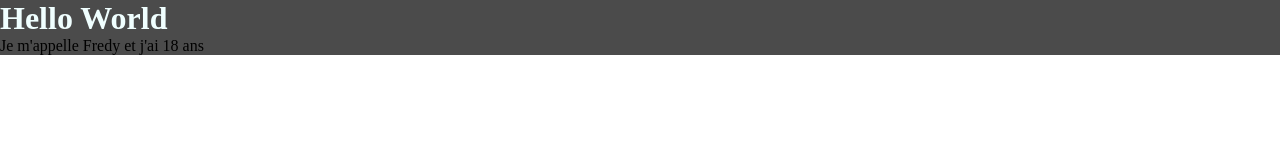
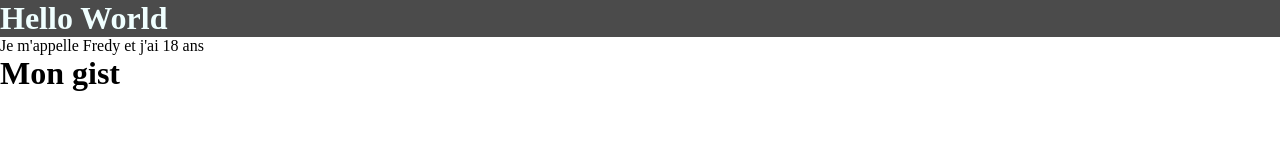
Before and after one commit to JhnRavelo/site-static, a plain HTML site: page index.html in a window 1280 px wide. Drawn offline with Linux system fonts and the light colour scheme.

Commit message:
Commit Lundi

```diff
--- a/index.html
+++ b/index.html
@@ -9,7 +9,13 @@
 <body>
     <div class="container">
         <h1 class="title">Hello World</h1>
+    </div>
+    <div>
         <p>Je m'appelle Fredy et j'ai 18 ans</p>
+    </div>
+    <div>
+        <h1>Mon gist</h1>
+        <p><script src="https://gist.github.com/JhnRavelo/08e56d9ce5e9ed6a515f7a219e24150e.js"></script></p>
     </div>
 </body>
 </html>
```
